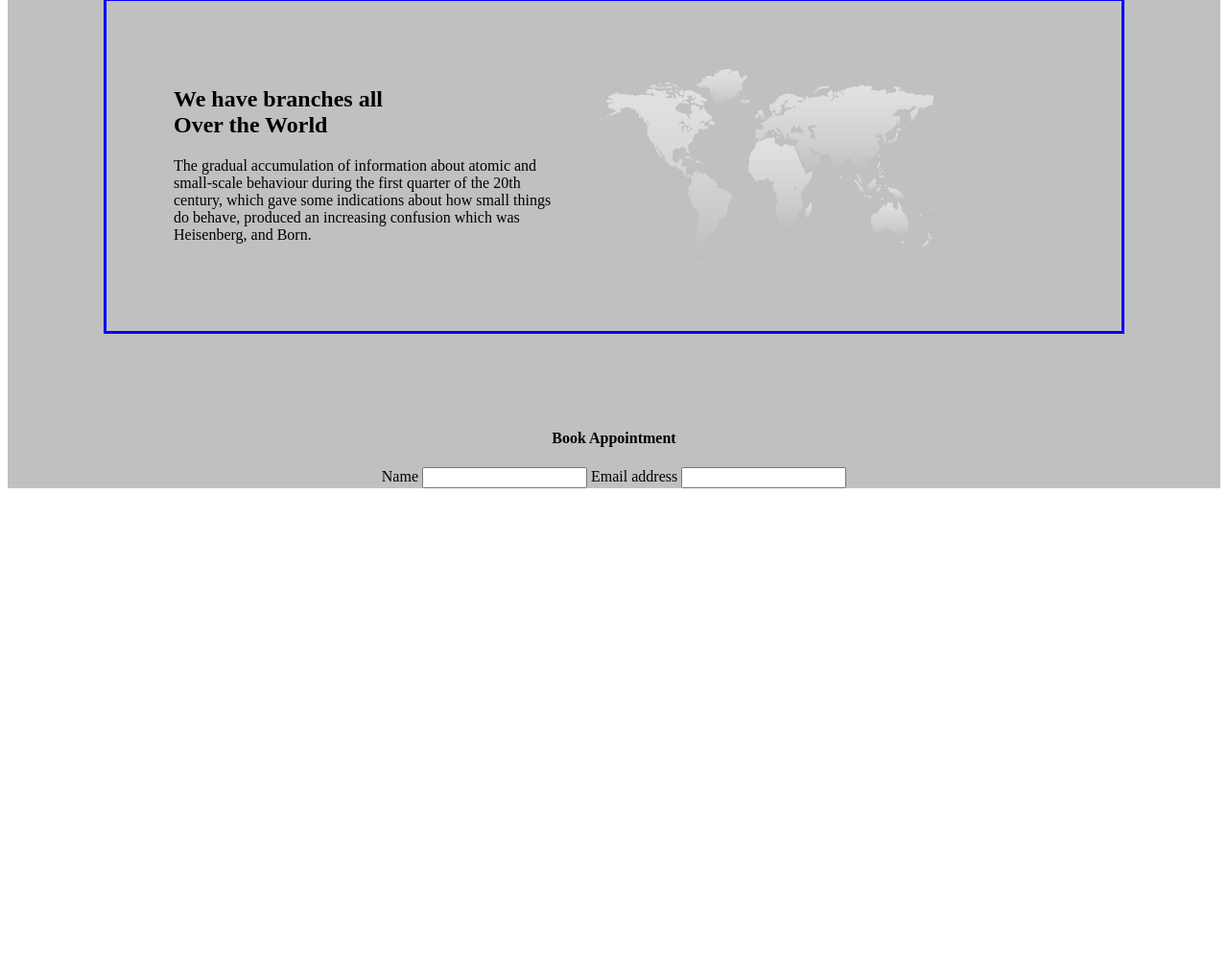
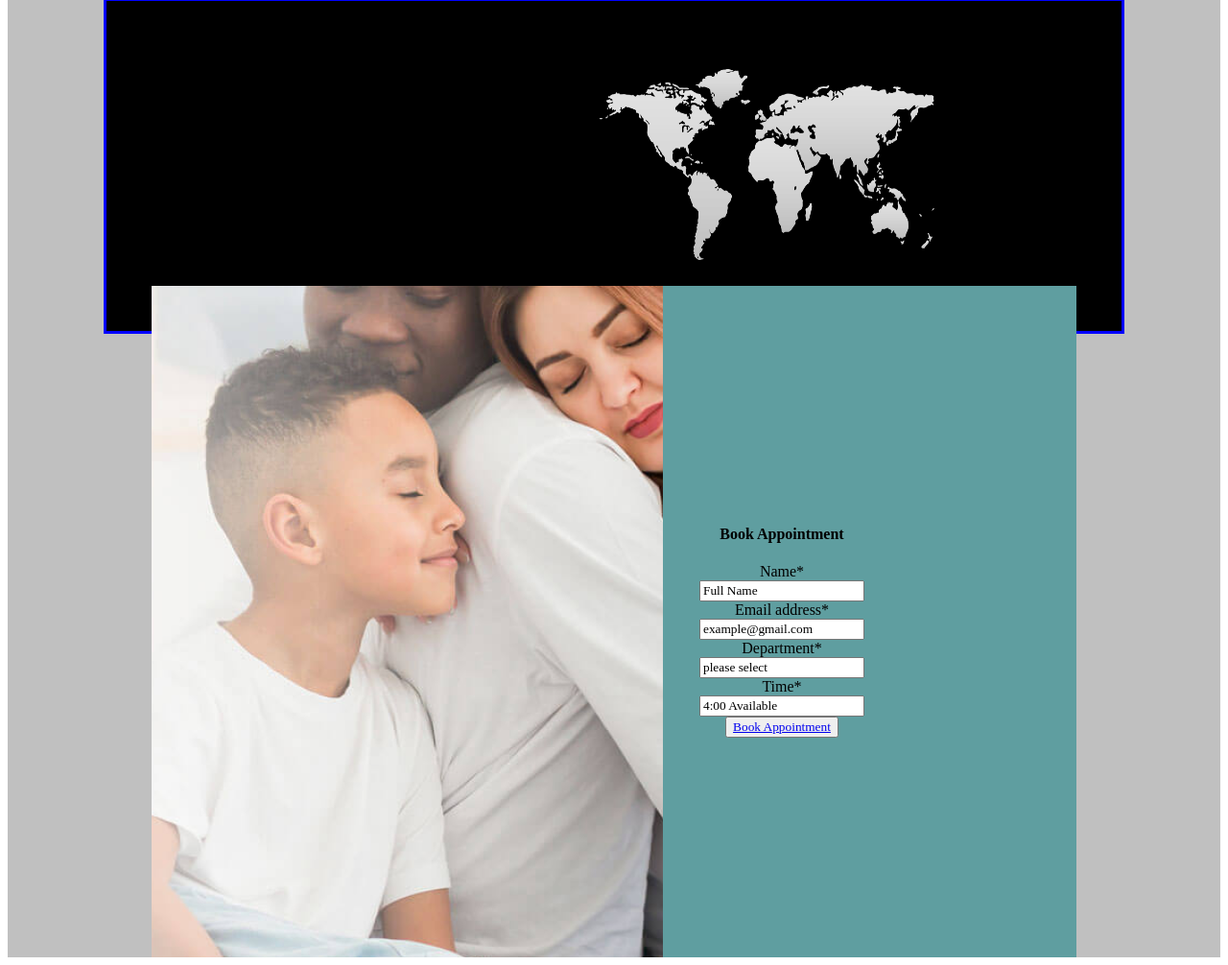
Before and after one commit to catekui/Insuarance, a plain HTML site: page website/index.html in a window 1280 px wide. Shown: the part 2754-3760 px from the top of the page at 96% size. Before the commit the page ends 3271 px from the top, so only its background shows below. Drawn offline with Linux system fonts and the light colour scheme.

Commit message:
This commit will style the class book

```diff
--- a/website/index.css
+++ b/website/index.css
@@ -169,6 +169,7 @@ a:hover{
     margin: 100px;
     border: solid blue;
     padding: 70px;
+    background-color: black;
 
 }
 .branches {
@@ -180,4 +181,20 @@ a:hover{
 }
 .book {
     text-align: center;
+    justify-content: center;
+    align-content: center;
+    background-image: url(images/contact-cover.2.png);
+    background-repeat: no-repeat;
+    background-position: left;
+    height: 700px;
+    margin-left: 150px;
+    margin-right: 150px;
+    margin-top: -150px;
+    background-color: cadetblue;
+    border: solid colorless;
+
 }
+.book form{
+margin-left: 350px;
+
+}
--- a/website/index.html
+++ b/website/index.html
@@ -213,26 +213,18 @@
 
                             </div>
                             <div class="book">
-                                <h4>Book Appointment</h4>
                                 <form>
-                                    <tr>
-                                            Name
+                                    <h4>Book Appointment</h4>
+                                        <label for="Name">Name*</label><br>
+                                        <input type="text" value="Full Name" required><br>
+                                        <label for="email address">Email address*</label><br>
+                                        <input type="text" value="example@gmail.com" required><br>
+                                        <label for="Department">Department*</label><br>
+                                        <input type="text" value="please select" required><br>
+                                        <label for="Time">Time*</label><br>
+                                        <input type="text" value="4:00 Available" required><br>
 
-                                        <td>
-                                            <input type="text">
-                                        </td>
-                                    </tr>
-                                    <tr>
-                                        <td>
-                                            Email address
-                                        </td>
-                                        <td>
-                                            <input type="text">
-                                        </td>
-
-
-
-                                    </tr>
+                                        <button><a href="#">Book Appointment</a></button>
 
 
 
```
Also changed, not shown: website/images/contact-cover.2.png (renamed from website/images/#contact-cover.2.png).
